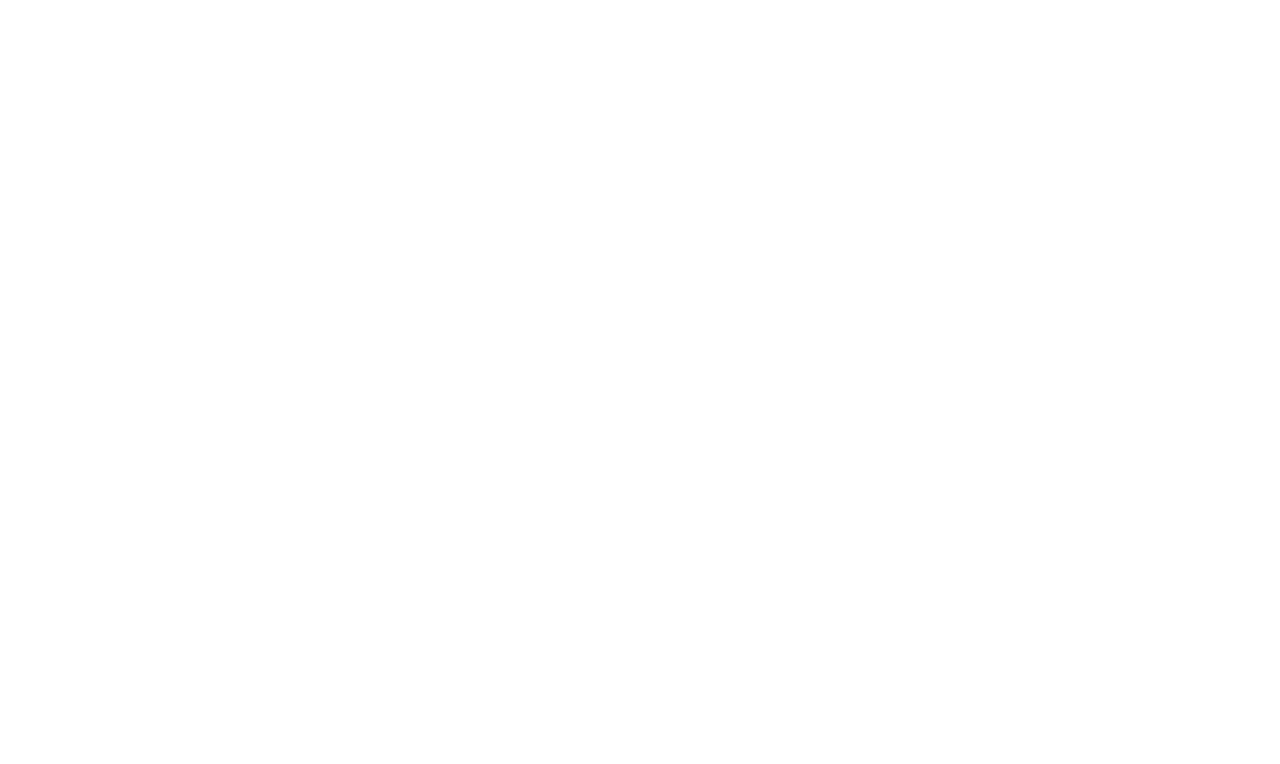
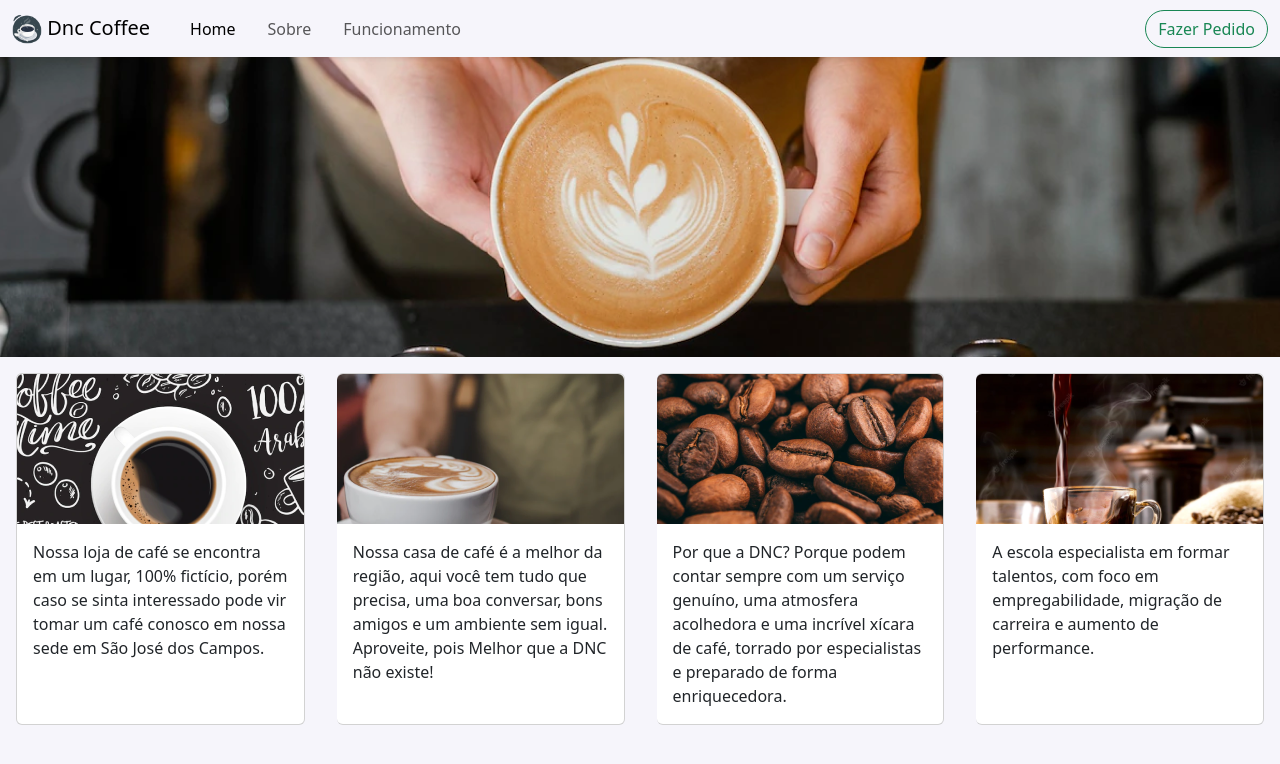
Before and after one commit to OliverSouw/DNC-Coffee, a website: page index.html in a window 1280 px wide. Drawn offline with nearby package versions, Linux system fonts and the light colour scheme.

Commit message:
origin main

```diff
--- a/index.html
+++ b/index.html
@@ -1,12 +1,85 @@
 <!DOCTYPE html>
-<html lang="pt-BR">
+<html lang="en">
 <head>
     <meta charset="UTF-8">
     <meta http-equiv="X-UA-Compatible" content="IE=edge">
     <meta name="viewport" content="width=device-width, initial-scale=1.0">
-    <title>Document</title>
+    <link href="./node_modules/bootstrap/dist/css/bootstrap.min.css" rel="stylesheet">
+    <script src="./node_modules/bootstrap/dist/js/bootstrap.bundle.min.js"></script>
+    <title>DNC Coffee</title>
 </head>
-<body>
+<body style="background-color:#F6F5FB">
+    <nav class="navbar navbar-expand-lg shadow-sm">
+        <div class="container-fluid">
+          <a class="navbar-brand" href="#">
+            <img src="./assets/images/logo.png" alt="Logo" width="30" class="d-inline-block align-text-top">
+            Dnc Coffee
+          </a>
+          <div class="navbar-collapse navbar-expand-sm">
+              <ul class="navbar-nav">
+                  <li class="nav-item ps-3">
+                    <a class="nav-link active" aria-current="page" href="#">Home</a>
+                  </li>
+                  <li class="nav-item ps-3">
+                    <a class="nav-link" href="#" data-bs-toggle="modal" data-bs-target="#sobre">Sobre</a>
+                  </li>
+                  <li class="nav-item ps-3">
+                    <a class="nav-link" href="#">Funcionamento</a>
+                  </li>
+                </ul>
+          </div>
+          <div class="d-flex">
+            <a href="#" class="btn btn-outline-success rounded-pill">Fazer Pedido</a>
+          </div>
+        </div>
+    </nav>
+
+    <section class="container-fluid m-0 p-0">
+        <img src="./assets/images/banner.png" class="object-fit-none" width="100%" height="300">
+    </section>
+
+    <main class="card-group">
+        <article class="card m-3 border-1 rounded-2">
+            <img src="./assets/images/image1.png" height="150" class="card-img-top object-fit-none rounded-top" alt="...">
+            <div class="card-body">
+              <p class="card-text ">Nossa loja de café se encontra em um lugar, 100% fictício, porém caso se sinta interessado pode vir tomar um café conosco em nossa sede em São José dos Campos.</p>
+            </div>
+        </article>
+        <article class="card m-3 border-1 rounded-2">
+            <img src="./assets/images/image2.png" height="150" class="card-img-top object-fit-none rounded-top" alt="...">
+            <div class="card-body">
+              <p class="card-text">Nossa casa de café é a melhor da região, aqui você tem tudo que precisa, uma boa conversar, bons amigos e um ambiente sem igual. Aproveite, pois Melhor que a DNC não existe!</p>
+            </div>
+        </article>
+        <article class="card m-3 border-1 rounded-2">
+            <img src="./assets/images/image3.png" height="150" class="card-img-top object-fit-none rounded-top" alt="...">
+            <div class="card-body">
+              <p class="card-text">Por que a DNC? Porque podem contar sempre com um serviço genuíno, uma atmosfera acolhedora e uma incrível xícara de café, torrado por especialistas e preparado de forma enriquecedora.</p>
+            </div>
+        </article>
+        <article class="card m-3 border-1 rounded-2">
+            <img src="./assets/images/image4.png" height="150" class="card-img-top object-fit-none rounded-top" alt="...">
+            <div class="card-body">
+              <p class="card-text">A escola especialista em formar talentos, com foco em empregabilidade, migração de carreira e aumento de performance.</p>
+            </div>
+        </article>
+    </main>
+
+    <div class="modal fade" id="sobre" tabindex="-1">
+        <div class="modal-dialog">
+            <div class="modal-content p-5">
+                <div>
+                    <button type="button" class="btn-close float-end" data-bs-dismiss="modal" aria-label="Close"></button>
+                </div>
+               <h2 class="text-center fw-light">Quem somos nós? </h2>
+                <p class="p-3 fw-light text-center">Tudo o que fazemos procura respeitar essa conexão, desde nosso compromisso com o café de melhor qualidade do mundo até a forma como nós interagimos com nossos clientes e nossas comunidades para conduzir nosso negócio de modo responsável.
+                </p>
+
+                <img src="./assets/images/sobre.png" width="100" class="mx-auto">
+
+            </div>
+        </div>
+    </div>
 
 </body>
 </html>
--- /dev/null
+++ b/package.json
@@ -0,0 +1,5 @@
+{
+  "dependencies": {
+    "bootstrap": "^5.3.0-alpha1"
+  }
+}
```
Also changed, not shown: assets/images/banner.png (added), assets/images/image1.png (added), assets/images/image2.png (added), assets/images/image3.png (added), assets/images/image4.png (added), assets/images/logo.png (added), assets/images/sobre.png (added), 2 other files.
